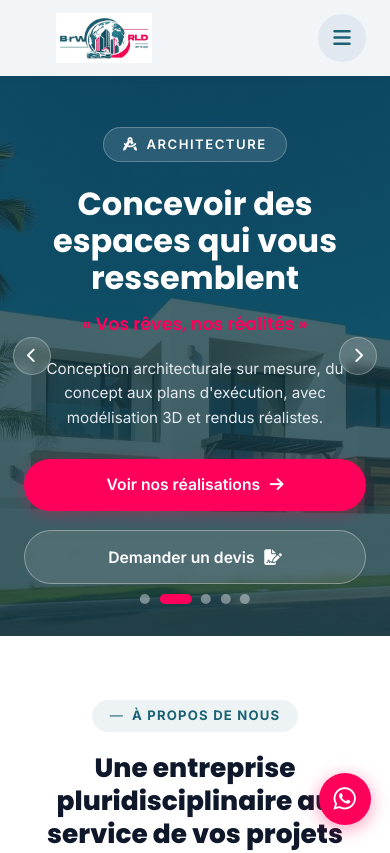
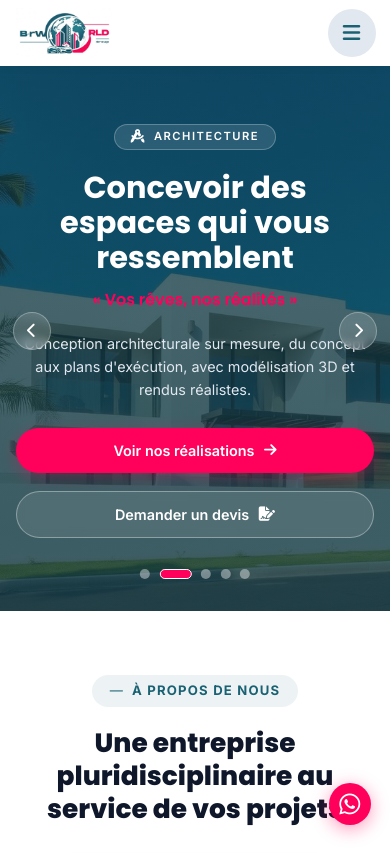
Before and after one commit to emerussoglo/brenewedworld, a Next.js app: page / in a window 390 px wide. Shown: the top 853 px of the page. Built offline with nearby package versions, Linux system fonts and the light colour scheme.

Commit message:
first commit

```diff
--- a/src/app/globals.css
+++ b/src/app/globals.css
@@ -79,7 +79,7 @@ button {
    SERVICES SECTION
 ========================================== */
 .services-section {
-  padding: 6rem 0;
+  padding: 5rem 0;
   background-color: #f8fafc; /* Fond légèrement gris/bleuté ultra doux */
 }
 
@@ -87,7 +87,7 @@ button {
 .services-header {
   text-align: center;
   max-width: 780px;
-  margin: 0 auto 4rem auto;
+  margin: 0 auto 3.6rem auto;
   display: flex;
   flex-direction: column;
   align-items: center;
@@ -129,14 +129,14 @@ button {
 .services-grid {
   display: grid;
   grid-template-columns: repeat(3, 1fr);
-  gap: 2rem;
+  gap: 1.8rem;
 }
 
 /* Carte Service */
 .service-card {
   background-color: #ffffff;
   border-radius: 20px;
-  padding: 2.5rem 2rem;
+  padding: 2.4rem 1.9rem;
   box-shadow: 0 4px 20px rgba(0, 0, 0, 0.03);
   border: 1px solid rgba(226, 232, 240, 0.8);
   display: flex;
@@ -160,8 +160,9 @@ button {
   align-items: center;
   justify-content: center;
   font-size: 1.25rem;
-  margin-bottom: 1.5rem;
+  margin-bottom: 1.4rem;
 }
+
 
 /* Titre & Description */
 .service-card-title {
@@ -185,7 +186,7 @@ button {
   margin: 0 0 2rem 0;
   display: flex;
   flex-direction: column;
-  gap: 0.75rem;
+  gap: 0.7rem;
 }
 
 .service-features-list li {
@@ -225,7 +226,7 @@ button {
 @media (max-width: 1024px) {
   .services-grid {
     grid-template-columns: repeat(2, 1fr);
-    gap: 1.5rem;
+    gap: 1.4rem;
   }
 
   .services-title {
@@ -235,7 +236,7 @@ button {
 
 @media (max-width: 640px) {
   .services-section {
-    padding: 4rem 0;
+    padding: 3.5rem 0;
   }
 
   .services-grid {
@@ -243,15 +244,15 @@ button {
   }
 
   .services-title {
-    font-size: 1.75rem;
+    font-size: 1.7rem;
   }
 
   .services-subtitle {
-    font-size: 0.98rem;
+    font-size: 0.9rem;
   }
 
   .service-card {
-    padding: 2rem 1.5rem;
+    padding: 1.9rem 1.4rem;
   }
 }
 
@@ -262,7 +263,7 @@ button {
    RÉALISATIONS / PROJECTS SECTION
 ========================================== */
 .projects-section {
-  padding: 6rem 0;
+  padding: 5rem 0;
   background-color: #ffffff;
 }
 
@@ -270,7 +271,7 @@ button {
 .projects-header {
   text-align: center;
   max-width: 760px;
-  margin: 0 auto 3.5rem auto;
+  margin: 0 auto 3.4rem auto;
   display: flex;
   flex-direction: column;
   align-items: center;
@@ -279,7 +280,7 @@ button {
 .projects-badge {
   display: inline-flex;
   align-items: center;
-  gap: 0.5rem;
+  gap: 0.4rem;
   padding: 0.35rem 1.1rem;
   background-color: rgba(26, 98, 115, 0.08);
   color: var(--primary, #1a6273);
@@ -293,7 +294,7 @@ button {
 
 .projects-title {
   font-family: var(--font-titles);
-  font-size: 2.6rem;
+  font-size: 2.5rem;
   font-weight: 800;
   color: #0f172a;
   line-height: 1.2;
@@ -454,7 +455,7 @@ button {
   color: #334155;
   padding: 0.85rem 2rem;
   border-radius: 50px;
-  font-size: 0.95rem;
+  font-size: 0.9rem;
   font-weight: 600;
   text-decoration: none;
   transition: all 0.3s ease;
@@ -476,13 +477,13 @@ button {
   }
 
   .projects-title {
-    font-size: 2.2rem;
+    font-size: 2rem;
   }
 }
 
 @media (max-width: 640px) {
   .projects-section {
-    padding: 4rem 0;
+    padding: 3.5rem 0;
   }
 
   .projects-grid {
@@ -490,7 +491,7 @@ button {
   }
 
   .projects-title {
-    font-size: 1.75rem;
+    font-size: 1.7rem;
   }
 
   .filter-buttons {
@@ -498,8 +499,8 @@ button {
   }
 
   .filter-btn {
-    padding: 0.5rem 1rem;
-    font-size: 0.85rem;
+    padding: 0.4rem 1rem;
+    font-size: 0.8rem;
   }
 }
 
@@ -513,15 +514,18 @@ button {
   background-color: #f8fafc; /* Fond légèrement teinté pour contraster */
 }
 
+
 /* En-tête */
 .team-header {
   text-align: center;
   max-width: 760px;
-  margin: 0 auto 3.5rem auto;
+  margin: 0 auto 3.4rem auto;
   display: flex;
   flex-direction: column;
   align-items: center;
 }
+
+
 
 .team-badge {
   display: inline-flex;
@@ -559,7 +563,7 @@ button {
 .team-grid {
   display: grid;
   grid-template-columns: repeat(4, 1fr);
-  gap: 1.5rem;
+  gap: 1.4rem;
   margin-bottom: 3.5rem;
 }
 
@@ -595,7 +599,7 @@ button {
 
 /* Contenu Texte */
 .team-content {
-  padding: 1.8rem 1.4rem;
+  padding: 1.7rem 1.4rem;
   text-align: center;
   display: flex;
   flex-direction: column;
@@ -607,18 +611,18 @@ button {
   font-size: 1.2rem;
   font-weight: 700;
   color: #0f172a;
-  margin-bottom: 0.3rem;
+  margin-bottom: 0.1rem;
 }
 
 .team-member-role {
   font-size: 0.88rem;
   font-weight: 700;
   color: #ec4899; /* Rose/fuchsia signature du design */
-  margin-bottom: 1rem;
+  margin-bottom: .5rem;
 }
 
 .team-member-desc {
-  font-size: 0.88rem;
+  font-size: 0.85rem;
   color: #64748b;
   line-height: 1.6;
 }
@@ -656,13 +660,13 @@ button {
 @media (max-width: 1200px) {
   .team-grid {
     grid-template-columns: repeat(2, 1fr);
-    gap: 1.5rem;
+    gap: 1rem;
   }
 }
 
 @media (max-width: 640px) {
   .team-section {
-    padding: 4rem 0;
+    padding: 3.5rem 0;
   }
 
   .team-grid {
@@ -670,7 +674,7 @@ button {
   }
 
   .team-title {
-    font-size: 1.75rem;
+    font-size: 1.7rem;
   }
 
   .team-image-wrapper {
--- a/src/app/layout.css
+++ b/src/app/layout.css
@@ -102,7 +102,7 @@ button {
   top: 0;
   z-index: 1000;
   background-color: #f1f5f7; /* Fond clair très léger conforme à la maquette */
-  background-color: #f1f5f7; /* Fond clair très léger conforme à la maquette */
+  background-color: #fff; /* Fond clair très léger conforme à la maquette */
   box-shadow: 0 2px 10px rgba(0, 0, 0, 0.03);
   padding: 0.8rem 1.5rem;
   transition: all 0.3s ease;
@@ -166,9 +166,9 @@ button {
   gap: 0.6rem;
   background-color: var(--secondary);
   color: #ffffff;
-  padding: 0.75rem 1.6rem;
+  padding: 0.7rem 1.5rem;
   border-radius: 50px;
-  font-size: 0.95rem;
+  font-size: 0.9rem;
   font-weight: 600;
   transition: all 0.3s cubic-bezier(0.4, 0, 0.2, 1);
   box-shadow: 0 4px 15px rgba(255, 0, 91, 0.25);
@@ -212,7 +212,7 @@ button {
   z-index: 1100;
   display: flex;
   flex-direction: column;
-  padding: 1rem 1.5rem 2rem 1.5rem;
+  padding: .6rem  1rem;
   opacity: 0;
   visibility: hidden;
   transition: opacity 0.3s ease, visibility 0.3s ease;
@@ -228,7 +228,7 @@ button {
   display: flex;
   align-items: center;
   justify-content: space-between;
-  padding-bottom: 1.5rem;
+  padding-bottom: 1rem;
 }
 
 .mobile-close-btn {
@@ -237,7 +237,7 @@ button {
   border-radius: 50%;
   background-color: #e2e8f0;
   color: var(--primary);
-  font-size: 1.25rem;
+  font-size: 1rem;
   display: flex;
   align-items: center;
   justify-content: center;
@@ -251,30 +251,30 @@ button {
 .mobile-menu-nav {
   display: flex;
   flex-direction: column;
-  gap: 1.5rem;
+  gap: 1rem;
   margin-top: 1rem;
 }
 
 .mobile-links-list {
   display: flex;
   flex-direction: column;
-  gap: 0.6rem;
+  gap: 0.5rem;
 }
 
 .mobile-nav-link {
   display: flex;
   align-items: center;
   justify-content: space-between;
-  padding: 0.9rem 1.25rem;
+  padding: 0.5rem .9rem;
   border-radius: 12px;
-  font-size: 1.05rem;
+  font-size: 1rem;
   font-weight: 500;
   color: #334155;
   transition: all 0.2s ease;
 }
 
 .mobile-nav-link .arrow-icon {
-  font-size: 0.85rem;
+  font-size: 0.8rem;
   color: #94a3b8;
   transition: transform 0.2s ease, color 0.2s ease;
 }
@@ -322,6 +322,25 @@ button {
   .mobile-toggle-btn {
     display: flex;
   }
+
+
+  .navbar-header {
+    box-shadow: 0 2px 10px rgba(0, 0, 0, 0.03);
+    padding: 0.5rem .9rem;
+}
+
+  .navbar-container {
+  margin: 0 auto;
+  display: flex;
+  align-items: center;
+  justify-content: space-between;
+}
+
+.navbar-logo {
+  margin-left: -30px;
+}
+
+
 }
 
 
@@ -334,14 +353,14 @@ button {
 .footer {
   background-color: #0c3640; /* Teinte sombre basée sur le bleu pétrole principal #1A6273 */
   color: #e2e8f0;
-  padding-top: 4rem;
+  padding-top: 3rem;
 }
 
 .footer-container {
   display: grid;
   grid-template-columns: 1.5fr 1fr 1fr 1.25fr;
-  gap: 2.5rem;
-  padding-bottom: 3.5rem;
+  gap: 2rem;
+  padding-bottom: 3rem;
 }
 
 /* Colonne 1 : Brand */
@@ -350,14 +369,14 @@ button {
   padding: 0.6rem 1rem;
   border-radius: 18px;
   display: inline-block;
-  margin-bottom: 1.5rem;
+  margin-bottom: 1.4rem;
 }
 
 .footer-description {
-  font-size: 0.92rem;
+  font-size: 0.9rem;
   line-height: 1.6;
   color: #cbd5e1;
-  margin-bottom: 1.2rem;
+  margin-bottom: 1.1rem;
 }
 
 .footer-slogan {
@@ -398,7 +417,7 @@ button {
 }
 
 .arrow-bullet {
-  font-size: 0.75rem;
+  font-size: 0.7rem;
   color: var(--secondary);
 }
 
@@ -458,8 +477,8 @@ button {
 /* Bas du Footer */
 .footer-bottom {
   border-top: 1px solid rgba(255, 255, 255, 0.1);
-  padding: 1.5rem 0;
-  font-size: 0.88rem;
+  padding: 1.4rem 0;
+  font-size: 0.8rem;
   color: #94a3b8;
 }
 
@@ -469,21 +488,23 @@ button {
   justify-content: space-between;
 }
 
+
+
 /* --- BOUTONS FLOTTANTS (WhatsApp & Scroll Top) --- */
 .floating-actions {
   position: fixed;
-  bottom: 1.8rem;
-  right: 1.8rem;
+  bottom: 1.3rem;
+  right: 1.3rem;
   z-index: 999;
   display: flex;
   flex-direction: column;
   align-items: center;
-  gap: 0.8rem;
+  gap: 0.7rem;
 }
 
 .scroll-to-top {
-  width: 48px;
-  height: 48px;
+  width: 45px;
+  height: 45px;
   border-radius: 50%;
   background-color: #1a4d58;
   color: #ffffff;
@@ -510,8 +531,8 @@ button {
 }
 
 .floating-whatsapp {
-  width: 58px;
-  height: 58px;
+  width: 50px;
+  height: 50px;
   border-radius: 50%;
   background-color: var(--secondary);
   color: #ffffff;
@@ -532,19 +553,19 @@ button {
 @media (max-width: 1024px) {
   .footer-container {
     grid-template-columns: 1fr 1fr;
-    gap: 2.5rem 1.5rem;
+    gap: 2rem 1.4rem;
   }
 }
 
 @media (max-width: 640px) {
   .footer-container {
     grid-template-columns: 1fr;
-    gap: 2.2rem;
+    gap: 1.5rem;
   }
 
   .footer-bottom-content {
     flex-direction: column;
-    gap: 0.6rem;
+    gap: 0.5rem;
     text-align: center;
   }
 
@@ -554,14 +575,14 @@ button {
   }
 
   .floating-whatsapp {
-    width: 52px;
-    height: 52px;
-    font-size: 1.6rem;
+    width: 42px;
+    height: 42px;
+    font-size: 1.5rem;
   }
 
   .scroll-to-top {
-    width: 44px;
-    height: 44px;
+    width: 40px;
+    height: 40px;
     font-size: 1rem;
   }
 }
@@ -610,7 +631,7 @@ button {
   color: #ffffff;
   max-width: 900px;
   margin: 0 auto;
-  padding: 0 1.5rem;
+  padding: 0 1rem;
   display: flex;
   flex-direction: column;
   align-items: center;
@@ -622,15 +643,15 @@ button {
   display: inline-flex;
   align-items: center;
   gap: 0.5rem;
-  padding: 0.4rem 1.2rem;
+  padding: 0.2rem 1rem;
   background: rgba(255, 255, 255, 0.12);
   border: 1px solid rgba(255, 255, 255, 0.25);
   border-radius: 50px;
-  font-size: 0.82rem;
+  font-size: 0.7rem;
   font-weight: 600;
   letter-spacing: 1.5px;
   text-transform: uppercase;
-  margin-bottom: 1.5rem;
+  margin-bottom: 1.3rem;
   backdrop-filter: blur(4px);
 }
 
@@ -645,7 +666,7 @@ button {
   font-weight: 700;
   line-height: 1.15;
   color: #ffffff;
-  margin-bottom: 0.8rem;
+  margin-bottom: 0.7rem;
 }
 
 /* Slogan Rose */
@@ -671,7 +692,7 @@ button {
   display: flex;
   align-items: center;
   justify-content: center;
-  gap: 1.2rem;
+  gap: 1.1rem;
   flex-wrap: wrap;
 }
 
@@ -681,9 +702,9 @@ button {
   gap: 0.6rem;
   background-color: var(--secondary);
   color: #ffffff;
-  padding: 0.85rem 1.8rem;
+  padding: 0.7rem 1.7rem;
   border-radius: 50px;
-  font-size: 0.98rem;
+  font-size: 0.9rem;
   font-weight: 600;
   transition: all 0.3s ease;
   box-shadow: 0 4px 15px rgba(255, 0, 91, 0.3);
@@ -702,9 +723,9 @@ button {
   background: rgba(255, 255, 255, 0.1);
   color: #ffffff;
   border: 1px solid rgba(255, 255, 255, 0.35);
-  padding: 0.85rem 1.8rem;
+  padding: 0.7rem 1.7rem;
   border-radius: 50px;
-  font-size: 0.98rem;
+  font-size: 0.9rem;
   font-weight: 600;
   transition: all 0.3s ease;
   backdrop-filter: blur(4px);
@@ -772,6 +793,7 @@ button {
 
 .hero-dot.active {
   width: 32px;
+  border: 1px solid #fff;
   border-radius: 12px;
   background-color: var(--secondary);
 }
@@ -781,28 +803,29 @@ button {
 ========================================== */
 @media (max-width: 992px) {
   .hero-title {
-    font-size: 2.5rem;
+    font-size: 2.4rem;
   }
 }
 
 @media (max-width: 768px) {
   .hero-section {
+    margin-top: -15px;
     height: auto;
     min-height: 560px;
-    padding: 4rem 0 5rem 0;
+    padding: 2rem 0 3rem 0;
   }
 
   .hero-title {
-    font-size: 2rem;
+    font-size: 1.9rem;
   }
 
   .hero-slogan {
-    font-size: 1.1rem;
+    font-size: 1rem;
   }
 
   .hero-description {
-    font-size: 0.95rem;
-    margin-bottom: 1.8rem;
+    font-size: 0.9rem;
+    margin-bottom: 1.7rem;
   }
 
   .hero-arrow-left {
@@ -840,7 +863,7 @@ button {
    ABOUT SECTION
 ========================================== */
 .about-section {
-  padding: 6rem 0;
+  padding: 5rem 0;
   background-color: #ffffff;
 }
 
@@ -848,7 +871,7 @@ button {
 .about-header {
   text-align: center;
   max-width: 800px;
-  margin: 0 auto 3.5rem auto;
+  margin: 0 auto 3.4rem auto;
   display: flex;
   flex-direction: column;
   align-items: center;
@@ -859,7 +882,7 @@ button {
   display: inline-flex;
   align-items: center;
   gap: 0.5rem;
-  padding: 0.35rem 1.1rem;
+  padding: 0.34rem 1.1rem;
   background-color: rgba(26, 98, 115, 0.08);
   color: var(--primary);
   border-radius: 50px;
--- a/src/components/Hero.tsx
+++ b/src/components/Hero.tsx
@@ -105,7 +105,7 @@ export default function Hero() {
   useEffect(() => {
     const timer = setInterval(() => {
       nextSlide();
-    }, 5000);
+    }, 6000);
 
     return () => clearInterval(timer);
   }, [nextSlide]);
```
Also changed, not shown: src/components/Navbar.tsx (line endings or trailing spaces).
